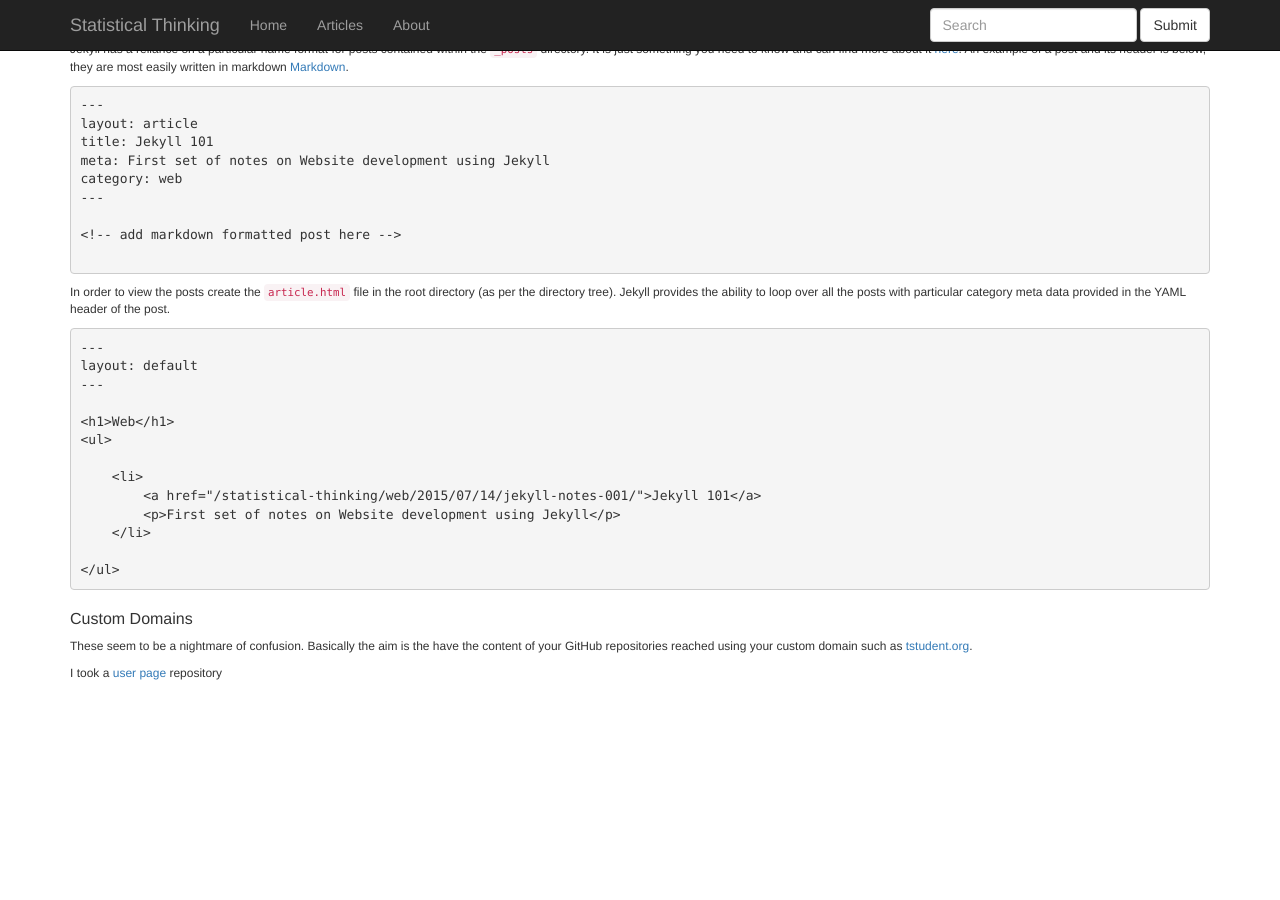
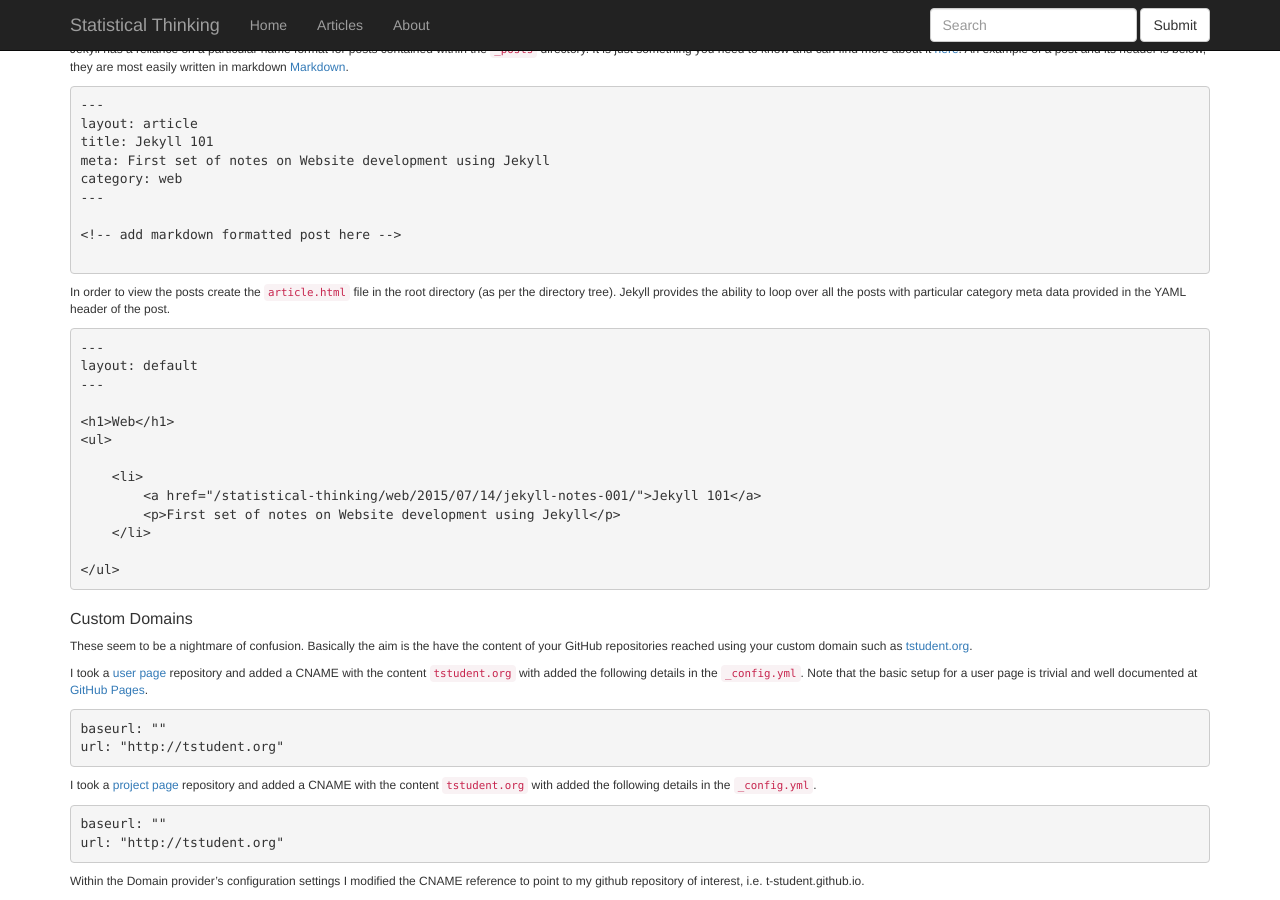
Before and after one commit to markajones/stat-heads, a Jekyll site: the page built from _posts/web/2015-07-14-jekyll-notes-001.md, in a window 1280 px wide and 900 px high, scrolled down 3271 px. Built offline with Jekyll 4.4.1, drawn with Linux system fonts in a browser that asks for light colours; Markdown is read by kramdown in place of the engine named in the settings; before the commit the page ends 3963 px from its top, so only the background shows below that.

Commit message:
rejigging links and finishing off article

````diff
--- a/_posts/web/2015-07-14-jekyll-notes-001.md
+++ b/_posts/web/2015-07-14-jekyll-notes-001.md
@@ -235,4 +235,18 @@ Custom Domains
 
 These seem to be a nightmare of confusion. Basically the aim is the have the content of your GitHub repositories reached using your custom domain such as <a href="tstudent.org">tstudent.org</a>.
 
-I took a <a href="https://help.github.com/articles/user-organization-and-project-pages/">user page</a> repository
+I took a <a href="https://help.github.com/articles/user-organization-and-project-pages/">user page</a> repository and added a CNAME with the content `tstudent.org` with added the following details in the `_config.yml`. Note that the basic setup for a user page is trivial and well documented at <a href="https://pages.github.com/">GitHub Pages</a>.
+
+```
+baseurl: ""
+url: "http://tstudent.org"
+```
+
+I took a <a href="https://help.github.com/articles/user-organization-and-project-pages/">project page</a> repository and added a CNAME with the content `tstudent.org` with added the following details in the `_config.yml`.
+
+```
+baseurl: ""
+url: "http://tstudent.org"
+```
+
+Within the Domain provider's configuration settings I modified the CNAME reference to point to my github repository of interest, i.e. t-student.github.io.
````
